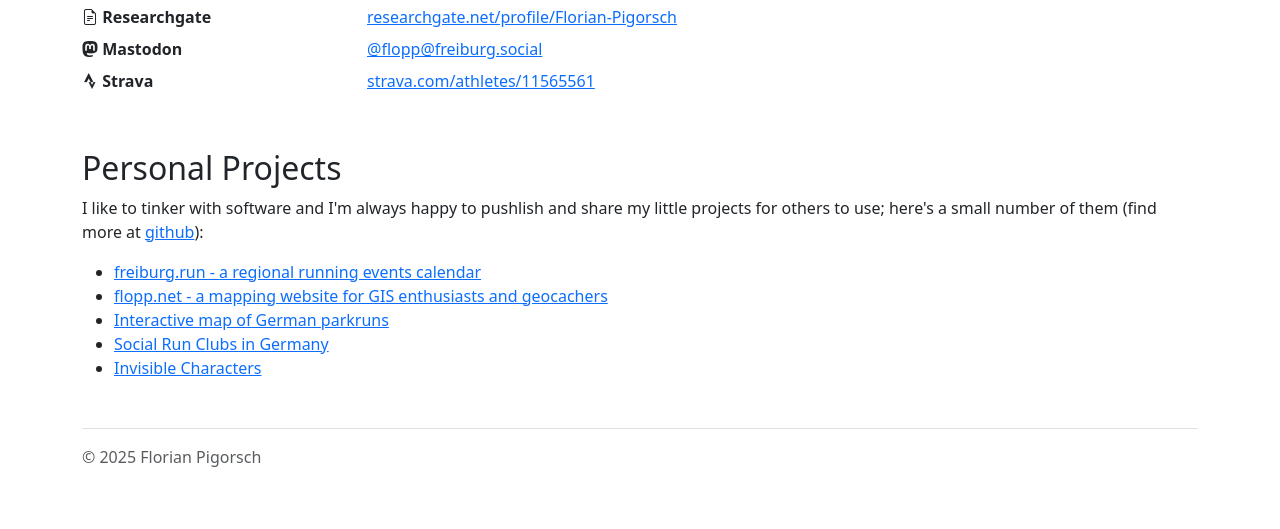
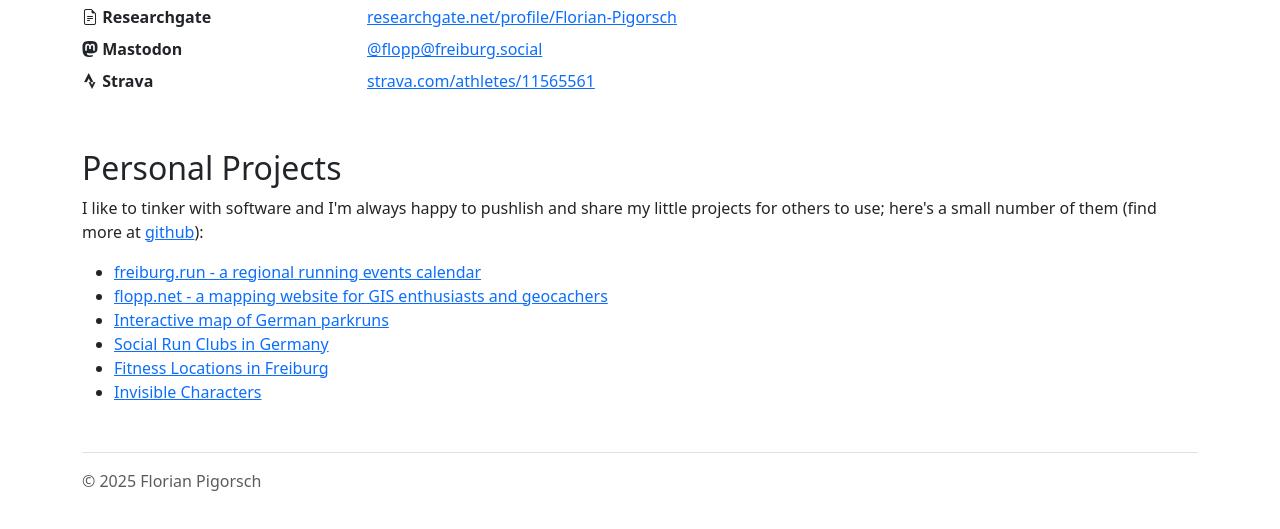
Before and after one commit to flopp/personal-website, a plain HTML site: page index.html in a window 1280 px wide. Shown: the part 1009-1538 px from the top of the page. Drawn offline with nearby package versions, Linux system fonts and the light colour scheme.

Commit message:
Update index.html

```diff
--- a/index.html
+++ b/index.html
@@ -91,6 +91,7 @@
             <li><a href="https://flopp.net">flopp.net - a mapping website for GIS enthusiasts and geocachers</a></li>
             <li><a href="https://parkrun.flopp.net/" alt="parkruns in Deutschland">Interactive map of German parkruns</a></li>
             <li><a href="https://socialrunclubs.de/" alt="Social Run Clubs in Deutschland">Social Run Clubs in Germany</a></li>
+            <li><a href="https://freiburg.fit/" alt="Fitness Locations in Freiburg">Fitness Locations in Freiburg</a></li>
             <li><a href="https://invisible-characters.com">Invisible Characters</a></li>
         </ul>
     </div>
```
